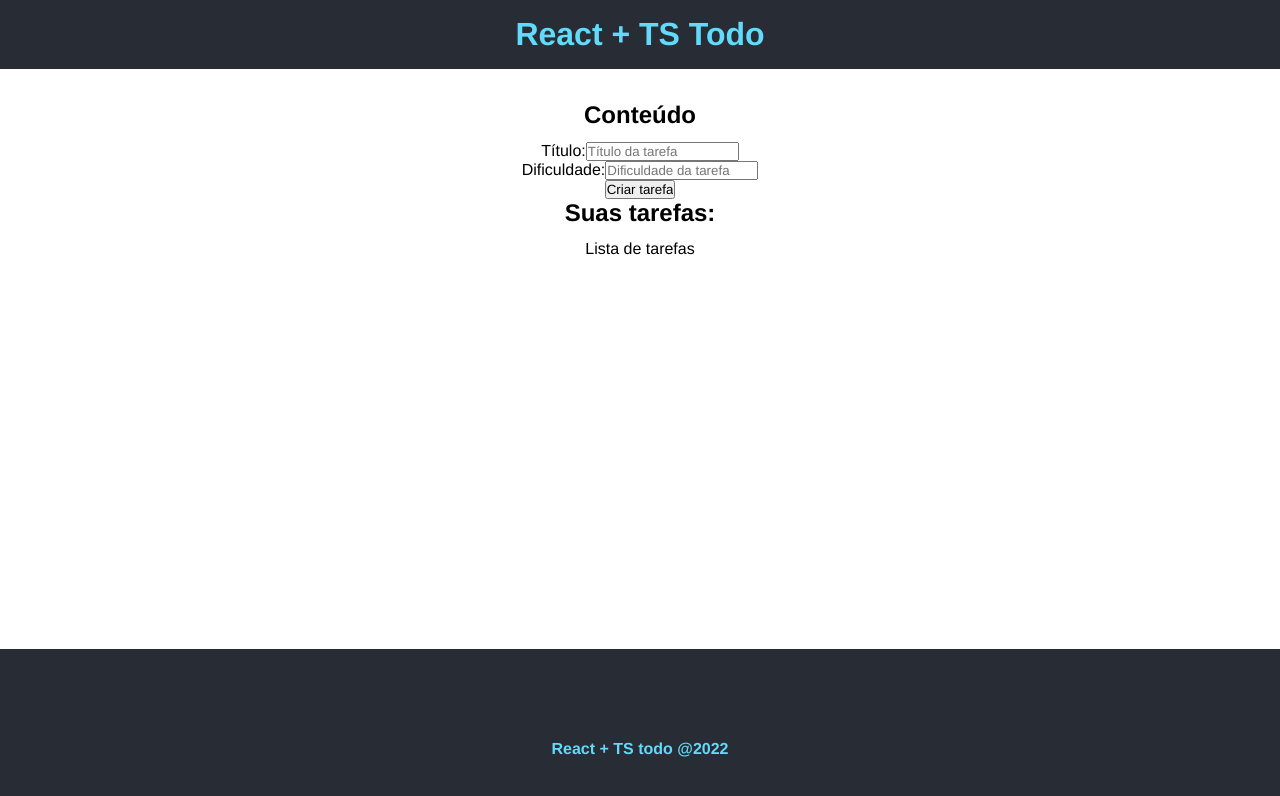
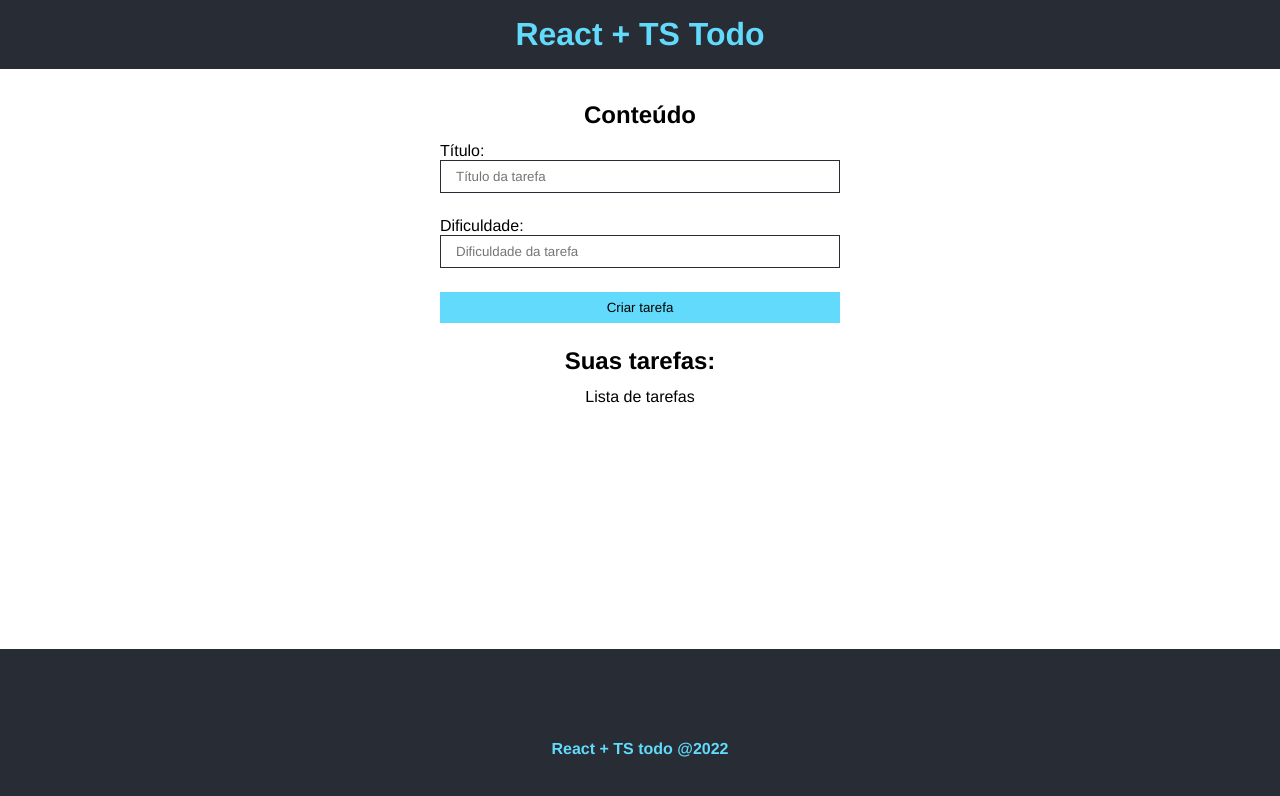
Before and after one commit to CanezinBeto/todo-react, a React (Create React App) app: page / in a window 1280 px wide. Shown: the top 796 px of the page. Built offline with nearby package versions, Linux system fonts and the light colour scheme.

Commit message:
CSS do formulário

```diff
--- /dev/null
+++ b/src/components/TaskForm.module.css
@@ -0,0 +1,37 @@
+.form {
+  display: flex;
+  flex-direction: column;
+  max-width: 400px;
+  margin: 0px auto;
+}
+
+.form input {
+  padding: 8px 15px;
+  margin-bottom: 1.5rem;
+  border-radius: 0px;
+  border: 1px solid #282c34;
+}
+
+.form input[type='submit'] {
+  background-color: #61dafb;
+  border: #61dafb;
+  color: #000;
+  transition: 0.5s;
+  cursor: pointer;
+}
+
+.form input[type='submit']:hover {
+  background-color: #fff;
+  border-color: #282c34;
+}
+
+.input_container {
+  display: flex;
+  flex-direction: column;
+  text-align: left;
+}
+
+.input-container label {
+  font-weight: bold;
+  margin-bottom: 0.4s;
+}
--- a/src/components/TaskForm.tsx
+++ b/src/components/TaskForm.tsx
@@ -1,15 +1,17 @@
+import styles from './TaskForm.module.css'
+
 interface Props {
   btnText: string
 }
 
 const TaskForm = ({ btnText }: Props) => {
   return (
-    <form>
-      <div>
+    <form className={styles.form}>
+      <div className={styles.input_container}>
         <label htmlFor="title">Título:</label>
         <input type="text" name="title" placeholder="Título da tarefa" />
       </div>
-      <div>
+      <div className={styles.input_container}>
         <label htmlFor="difficulty">Dificuldade:</label>
         <input
           type="text"
```
